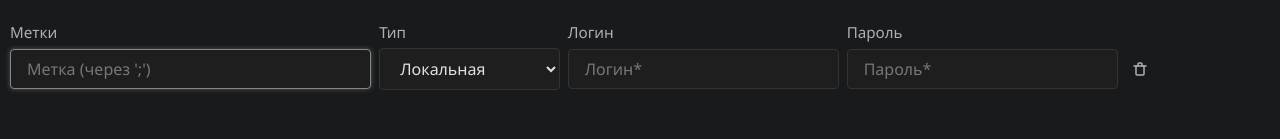
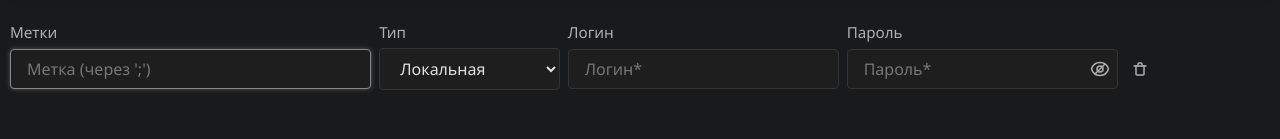
Before and after one commit to HasanovDoc/vue-accounts-dashboard, a Vue app: page / in a window 1280 px wide. Both pictures are taken after a click on the button 328 px from the left and 34 px from the top of the page. Shown: the part 142-281 px from the top of the page. Built offline with nearby package versions, Linux system fonts and the light colour scheme.

Commit message:
added password eye btn

```diff
--- a/src/components/AccountForm.vue
+++ b/src/components/AccountForm.vue
@@ -33,13 +33,32 @@
         />
       </div>
       <div class="row__item" v-if="localAccount.type === 'Локальная'">
+        <div class="password-wrapper">
           <input
+            :type="showPassword ? 'text' : 'password'"
             v-model="localAccount.password"
-          type="password"
             placeholder="Пароль*"
             required
             @blur="validate"
           />
+          <button
+            type="button"
+            class="eye-btn"
+            @click="showPassword = !showPassword"
+            :aria-label="showPassword ? 'Скрыть пароль' : 'Показать пароль'"
+            tabindex="-1"
+          >
+            <svg v-if="showPassword" width="20" height="20" viewBox="0 0 20 20" fill="none">
+              <path d="M1.5 10C2.833 5.833 6.333 3.5 10 3.5C13.667 3.5 17.167 5.833 18.5 10C17.167 14.167 13.667 16.5 10 16.5C6.333 16.5 2.833 14.167 1.5 10Z" stroke="#b0b0b0" stroke-width="1.5"/>
+              <circle cx="10" cy="10" r="3" stroke="#b0b0b0" stroke-width="1.5"/>
+            </svg>
+            <svg v-else width="20" height="20" viewBox="0 0 20 20" fill="none">
+              <path d="M1.5 10C2.833 5.833 6.333 3.5 10 3.5C13.667 3.5 17.167 5.833 18.5 10C17.167 14.167 13.667 16.5 10 16.5C6.333 16.5 2.833 14.167 1.5 10Z" stroke="#b0b0b0" stroke-width="1.5"/>
+              <circle cx="10" cy="10" r="3" stroke="#b0b0b0" stroke-width="1.5"/>
+              <line x1="5" y1="15" x2="15" y2="5" stroke="#b0b0b0" stroke-width="1.5"/>
+            </svg>
+          </button>
+        </div>
       </div>
 
       <div class="row__item">
@@ -63,12 +82,13 @@ import { useAccountsStore } from '@/stores/accounts';
 const props = defineProps<{ account: Account }>();
 const emit = defineEmits(['update', 'delete']);
 
+const store = useAccountsStore();
+
 const hasError = ref(false);
 const localLabelStr = ref(props.account.label?.map(l => l.text).join(';') || '');
 const localAccount = ref<Account>({ ...props.account });
 const firstInput = ref<HTMLInputElement | null>(null);
-const store = useAccountsStore();
-
+const showPassword = ref(false);
 
 const handleLabelChange = () => {
   const labels = localLabelStr.value
@@ -171,6 +191,37 @@ button {
   display: inline;
 }
 
+.password-wrapper {
+  position: relative;
+  display: flex;
+  align-items: center;
+}
+
+.password-wrapper input {
+  padding-right: 36px;
+}
+
+.eye-btn {
+  position: absolute;
+  right: 6px;
+  top: 50%;
+  transform: translateY(-50%);
+  background: none;
+  border: none;
+  padding: 2px;
+  cursor: pointer;
+  color: #b0b0b0;
+  display: flex;
+  align-items: center;
+  justify-content: center;
+  transition: color 0.2s;
+
+  &:hover, &:focus {
+    color: #fff;
+    outline: none;
+  }
+}
+
 @media (max-width: 900px) {
   .form-header, .form-row {
     grid-template-columns: 1.5fr 1fr 1.2fr 1.2fr 0.8fr;
```
Lines whose indentation alone changed are shown as unchanged.
